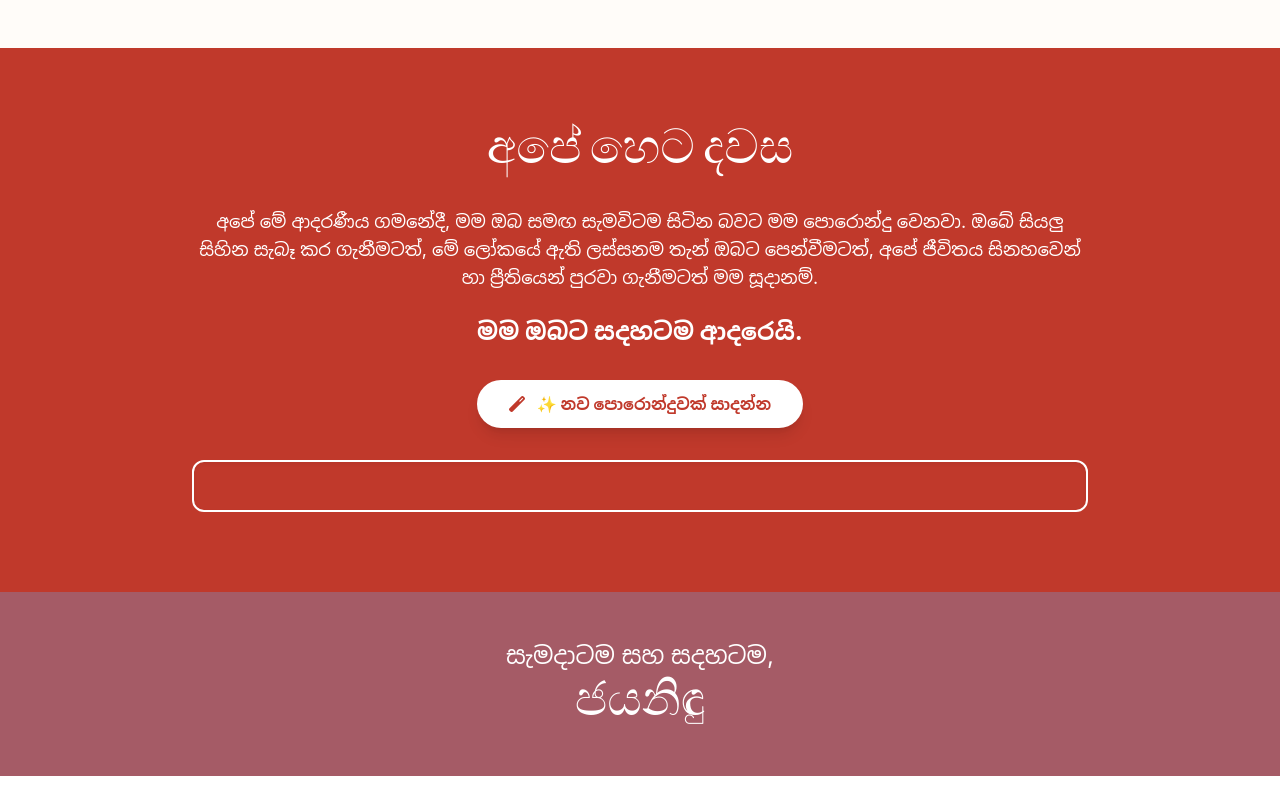
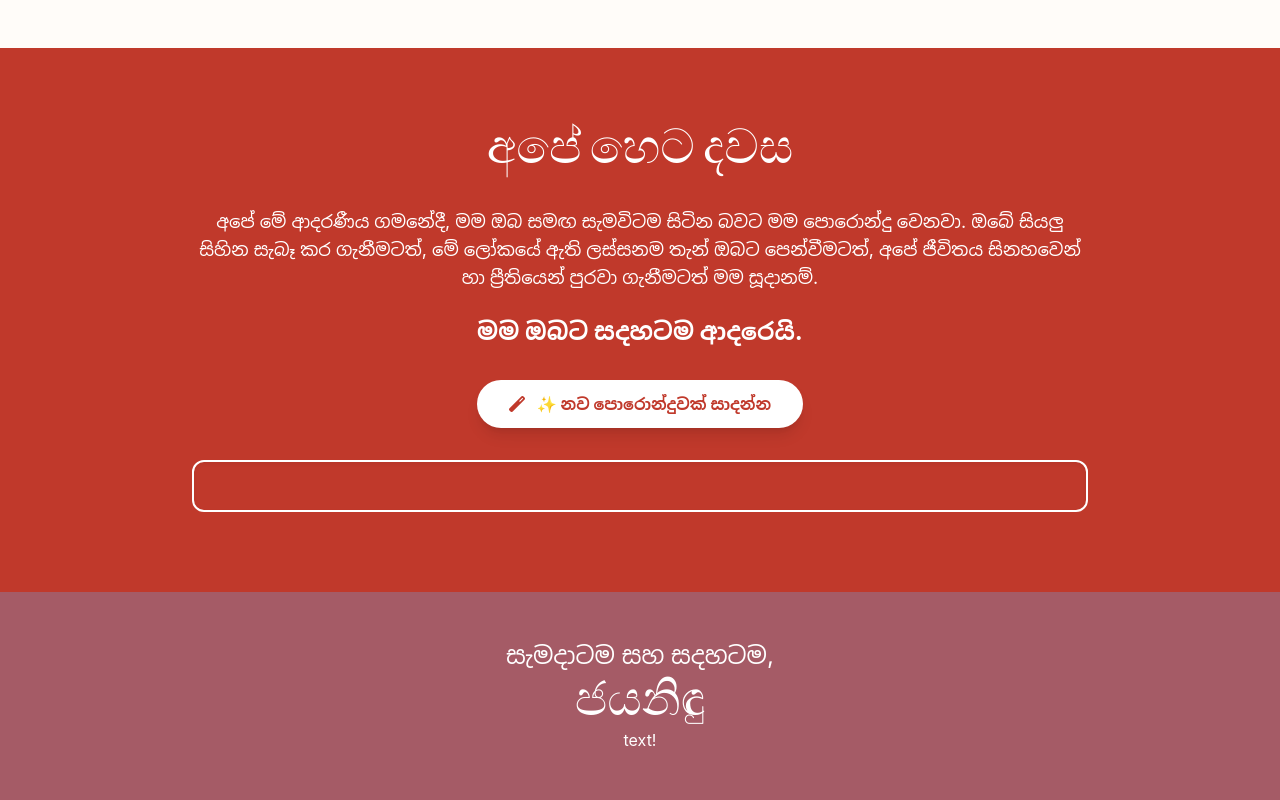
Before and after one commit to HaZZard31/Journeywithus, a plain HTML site: page index.html in a window 1280 px wide. Shown: the part 3420-4220 px from the top of the page. Before the commit the page ends 4196 px from the top, so only its background shows below. Drawn offline with nearby package versions, Linux system fonts and the light colour scheme.

Commit message:
Update 005 index.html
add memory redirect page

```diff
--- a/index.html
+++ b/index.html
@@ -360,6 +360,8 @@
     <!-- Footer: Signature --><footer class="py-12 px-6 text-center bg-rose-gold text-white">
         <!-- සිංහල: අත්සන --><p class="text-2xl mb-2">සැමදාටම සහ සදහටම,</p>
         <p class="font-script text-5xl">ජයනිඳු</p>
+        <a href="memory.html"> text!</a>
+
     </footer>
 
     <!-- JavaScript for the Interactive Message, Kiss Emojis, and LLM/TTS Features -->
```
